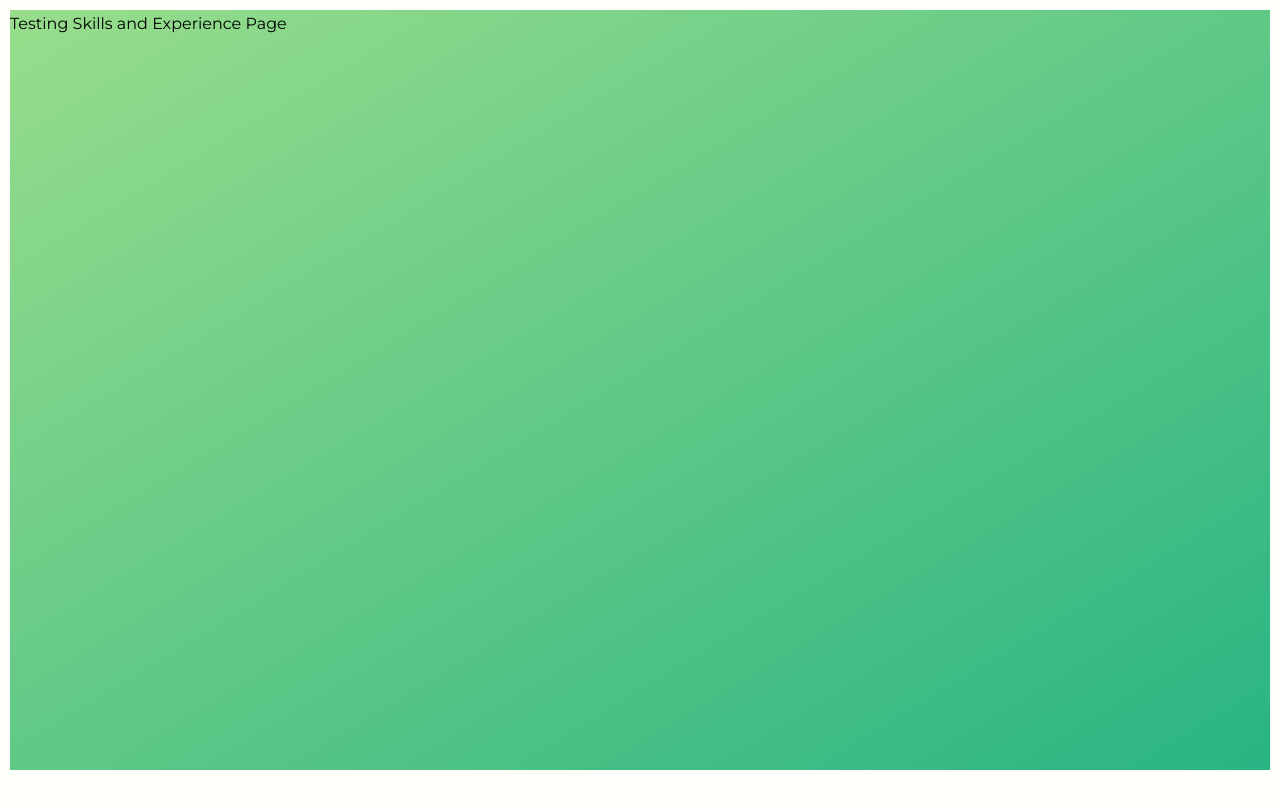
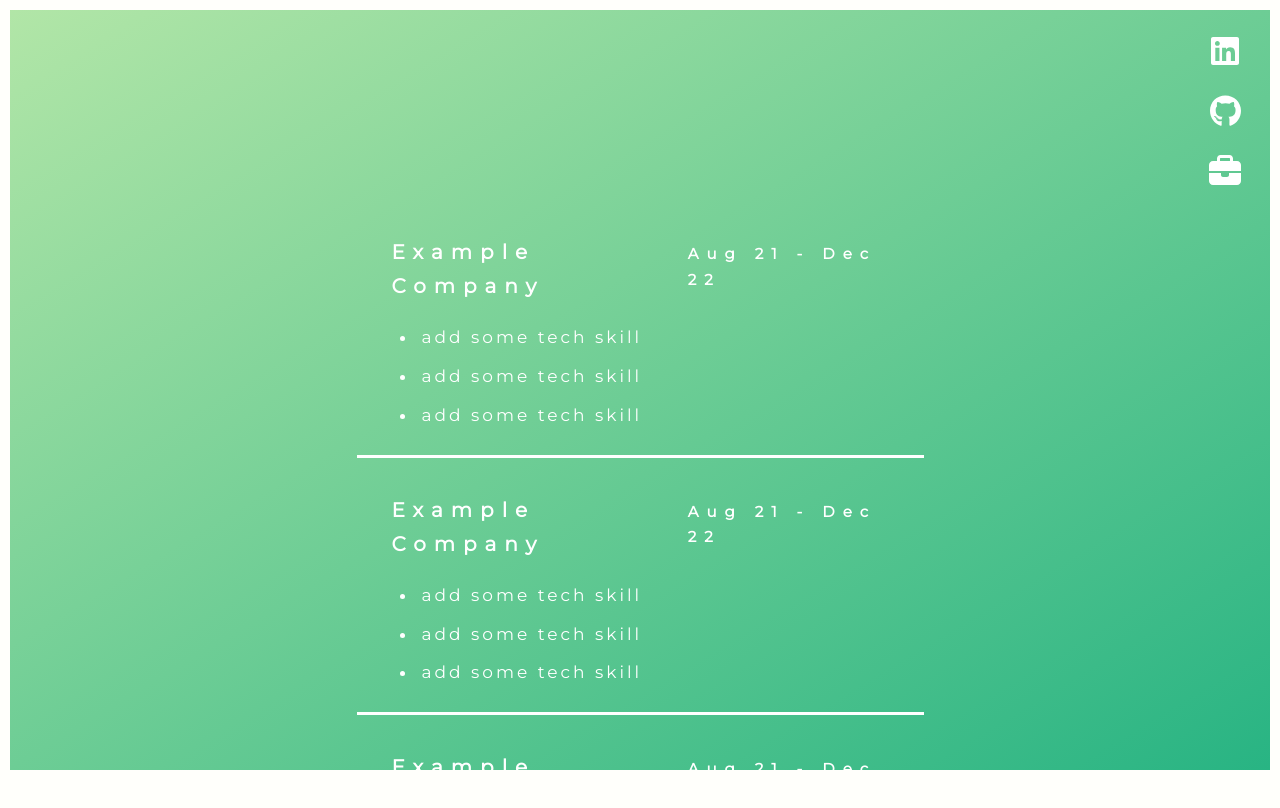
Before and after one commit to Sing-Kai/profile-page, a Next.js app: page /experience in a window 1280 px wide. Shown: the top 808 px of the page. Built offline with nearby package versions, Linux system fonts and the light colour scheme.

Commit message:
updated experience page

```diff
--- a/pages/experience/index.tsx
+++ b/pages/experience/index.tsx
@@ -1,10 +1,53 @@
 import styled from 'styled-components'
-
+import Nav from "../../src/components/Nav"
 const Experience = () => {
   return (
     <>
       <Header>
-          Testing Skills and Experience Page
+        <Nav/>
+        <ExperienceContainer>
+
+          <ExperienceCard>
+            <TitleContainer>
+              <ExperienceTitle>Example Company </ExperienceTitle>
+              <ExperienceDate>Aug 21 - Dec 22</ExperienceDate>
+            </TitleContainer>
+            <ExperienceItemList>
+              <ExperienceItem>add some tech skill</ExperienceItem>
+              <ExperienceItem>add some tech skill</ExperienceItem>
+              <ExperienceItem>add some tech skill</ExperienceItem>
+            </ExperienceItemList>
+          </ExperienceCard>
+
+          <Line/>
+
+          <ExperienceCard>
+            <TitleContainer>
+              <ExperienceTitle>Example Company </ExperienceTitle>
+              <ExperienceDate>Aug 21 - Dec 22</ExperienceDate>
+            </TitleContainer>
+            <ExperienceItemList>
+              <ExperienceItem>add some tech skill</ExperienceItem>
+              <ExperienceItem>add some tech skill</ExperienceItem>
+              <ExperienceItem>add some tech skill</ExperienceItem>
+            </ExperienceItemList>
+          </ExperienceCard>
+
+          <Line/>
+
+          <ExperienceCard>
+            <TitleContainer>
+              <ExperienceTitle>Example Company </ExperienceTitle>
+              <ExperienceDate>Aug 21 - Dec 22</ExperienceDate>
+            </TitleContainer>
+            <ExperienceItemList>
+              <ExperienceItem>add some tech skill</ExperienceItem>
+              <ExperienceItem>add some tech skill</ExperienceItem>
+              <ExperienceItem>add some tech skill</ExperienceItem>
+            </ExperienceItemList>
+          </ExperienceCard>
+
+        </ExperienceContainer>
       </Header>
     </>
   )
@@ -14,12 +57,66 @@ const Header = styled.div`
   height: 95vh;
   background-image: linear-gradient(
     to right bottom,
-    rgba(126, 213, 111, 0.8),
+    rgba(126, 213, 111, 0.6),
     rgba(40, 180, 131, 1.0));
   background-size:cover;
   position: relative;
   clip-path:polygon(0 0, 100% 0, 100% 100%, 0 100% );
   max-width: 100vw;
 `
+const Line = styled.div`
+  border-bottom: 3px solid rgba(255,255,255,1.0);
+`
+const ExperienceContainer = styled.div`
+  /* padding-top: 15vh; */
+  margin: auto;
+  width: 45%;
+  height: auto;
+  position: relative;
+  justify-content: center;
+  display: flex;
+  flex-direction: column;
+`
+const ExperienceCard = styled.div`
+  margin: 10px;
+  padding: 10px;
+`
+
+const TitleContainer = styled.div`
+  display: flex;
+  flex-direction: row;
+  justify-content: space-between;
+  align-items: baseline;
+`
+
+const ExperienceTitle = styled.div`
+  color: white;
+  margin: 10px;
+  padding: 5px;
+  font-size: 20px;
+  font-weight: 800;
+  letter-spacing: 8px;
+`
+
+const ExperienceDate = styled.div`
+  color: white;
+  margin: 10px;
+  padding: 5px;
+  font-size: 15px;
+  font-weight: 800;
+  letter-spacing: 8px;
+`
+
+const ExperienceItemList = styled.ul`
+    margin: 0;
+`
+
+const ExperienceItem = styled.li`
+  color: white;
+  padding: 5px;
+  font-size: 17px;
+  font-weight: 400;
+  letter-spacing: 3px;
+`
 
 export default Experience;
--- a/src/components/Footer.tsx
+++ b/src/components/Footer.tsx
@@ -5,7 +5,7 @@ const Footer = () => {
   return (
     <FooterContainer>
         <FooterItem>
-          © {new Date().getFullYear()} - Sing-Kai Chiu
+          © {new Date().getFullYear()}
         </FooterItem>
     </FooterContainer>
   )
--- a/src/components/Nav.tsx
+++ b/src/components/Nav.tsx
@@ -1,4 +1,4 @@
-import React from 'react'
+import React, {useEffect} from 'react'
 import styled, {keyframes} from 'styled-components'
 import { FontAwesomeIcon } from '@fortawesome/react-fontawesome'
 import { faBriefcase, faHouse} from '@fortawesome/free-solid-svg-icons'
@@ -6,6 +6,11 @@ import {faLinkedin, faGithub} from '@fortawesome/free-brands-svg-icons'
 import Link  from 'next/link'
 
 const Nav = () =>{
+
+  useEffect(() => {
+    console.log(document.URL)
+  }, [])
+
   return (
     <NavImageContainer>
       <div>
```
